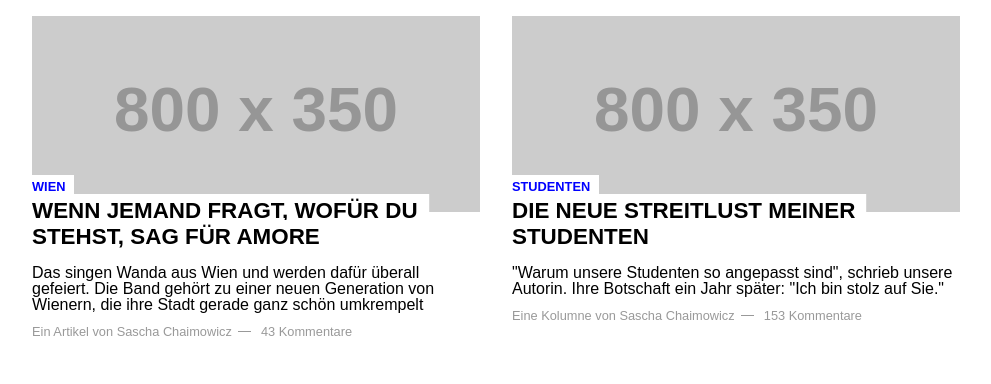
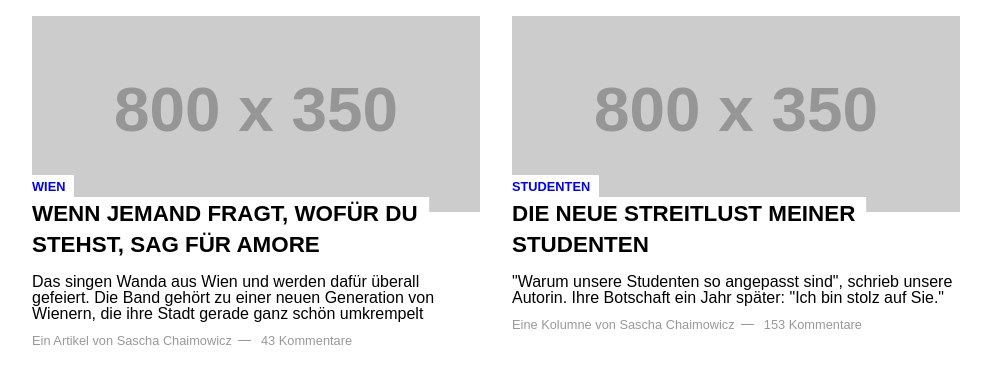
Before and after one commit to sebastianschnock/playground, a plain HTML site: page index.html in a window 1280 px wide. Shown: the whole page, without its empty margins (48-1039 px from the left). Drawn offline with Linux system fonts and the light colour scheme; placeholder pictures from the web are drawn by us.

Commit message:
Fix padding

```diff
--- a/style.css
+++ b/style.css
@@ -93,8 +93,8 @@ body * {
 	box-shadow: 0.5em 0 0 #fff, 0em 0 0 #fff;
 	color: #000;
 	font-weight: bold;
-	line-height: 1.2em;
-	padding: .2em 0;
+	line-height: 1.4em;
+	padding: .2em 0 0;
 	text-decoration: none;
 	text-transform: uppercase;
 }
```
